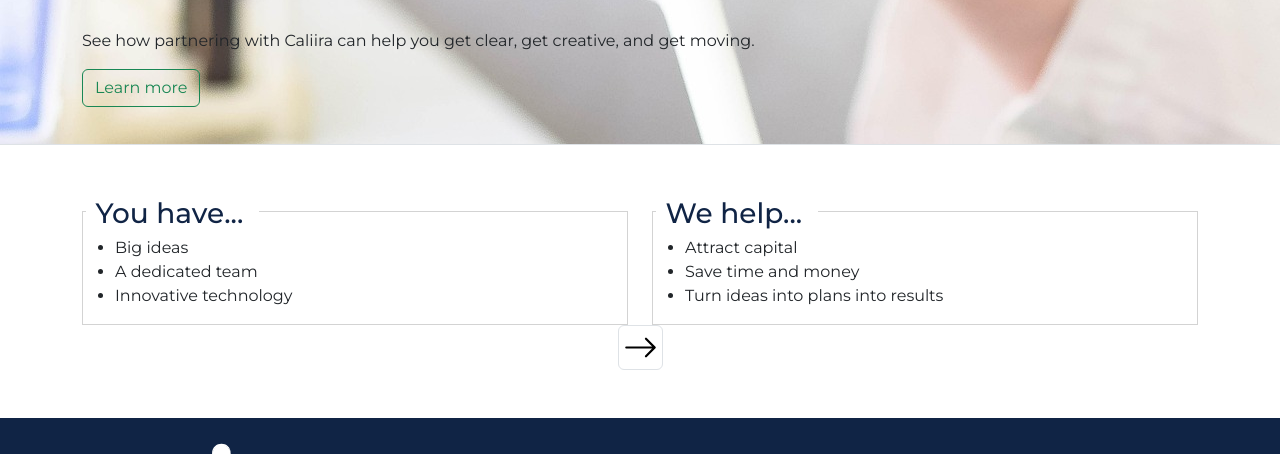
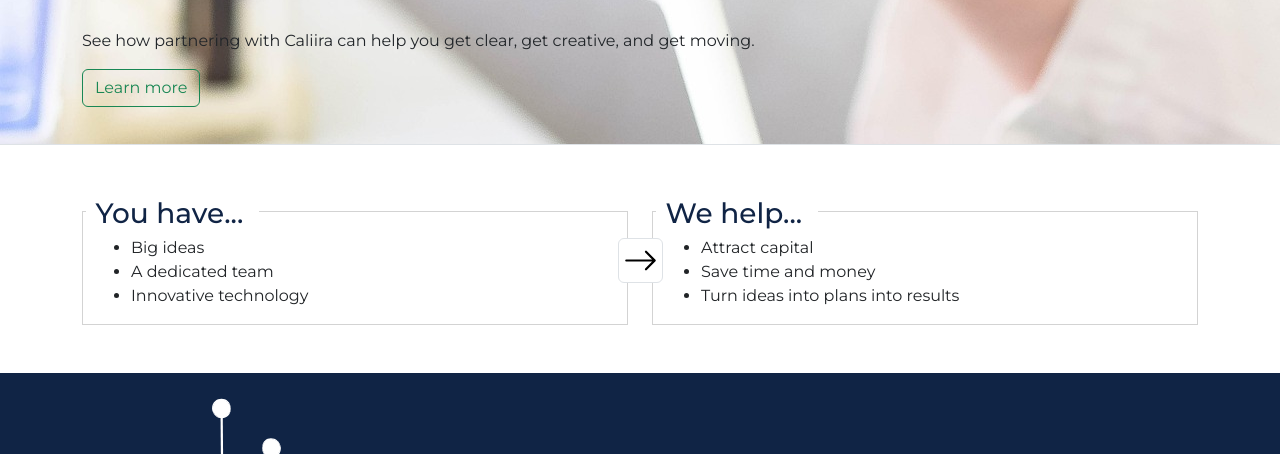
Before and after one commit to j-fulgencio/caliira, a plain HTML site: page play.html in a window 1280 px wide. Shown: the part 191-645 px from the top of the page. Drawn offline with nearby package versions, Linux system fonts and the light colour scheme.

```diff
--- a/style.css
+++ b/style.css
@@ -57,9 +57,6 @@ h2 {
     background-color: yellow;
 }
 
-.connection-card {
-}
-
 .connection-text {
     z-index: 10;
     position: absolute;
@@ -74,15 +71,19 @@ h2 {
     border: 1px solid lightgray;
     margin-top: 1.1rem;
     padding-top: 1.5rem;
+    padding-left: 1rem;
+    color: #212427;
 }
 
-/* .connection-arrow {
+.connection-arrow {
     z-index: 15;
     position: absolute;
-    left: 47%;
-    right: 47%;
-    width: 8%;
-} */
+    left: 0;
+    right: 0;
+    margin-top: 0.2rem;
+    margin-inline: auto;
+    width: fit-content;
+}
 
 .card-group {
     gap: 10px;
@@ -133,7 +134,3 @@ margin: 0;
     font-weight: 100;
     font-size: x-large;
 }
-
-#header-text {
-    font-
-}
```
Also changed, not shown: 1 other file.
